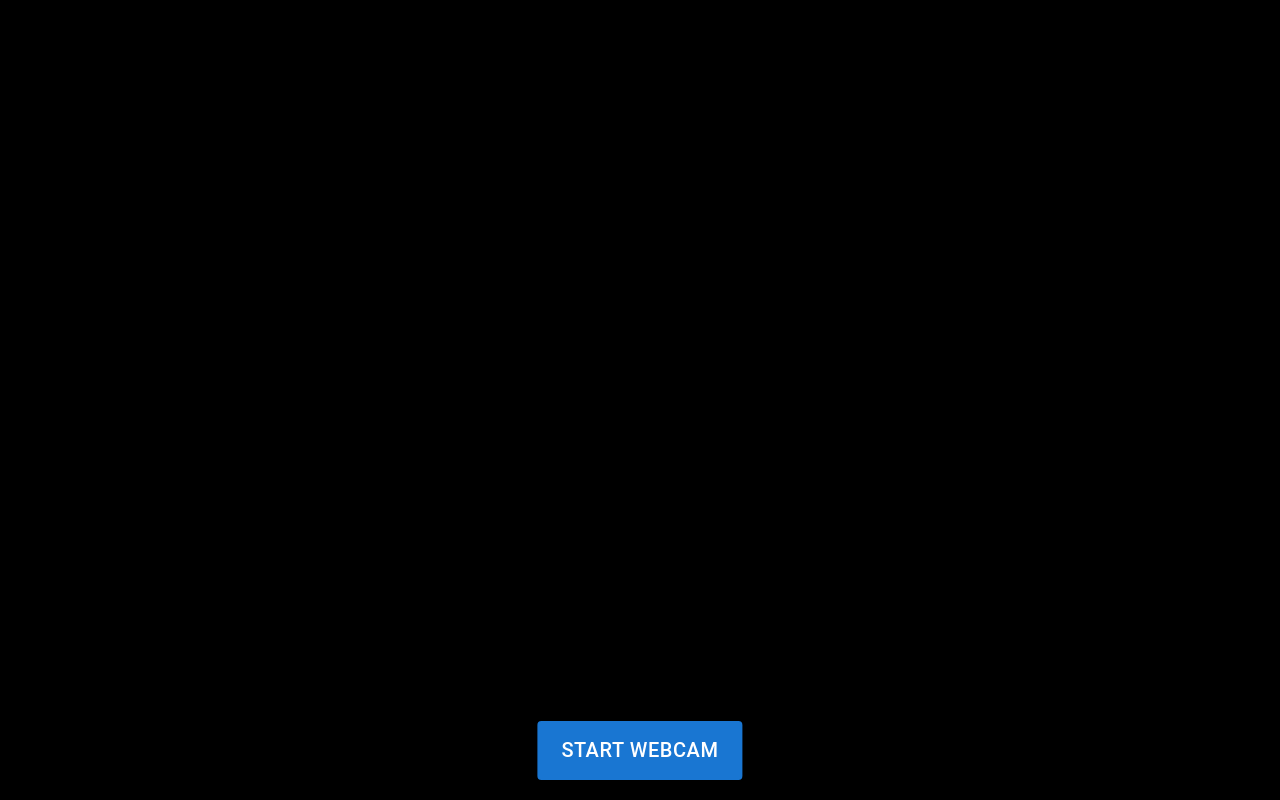
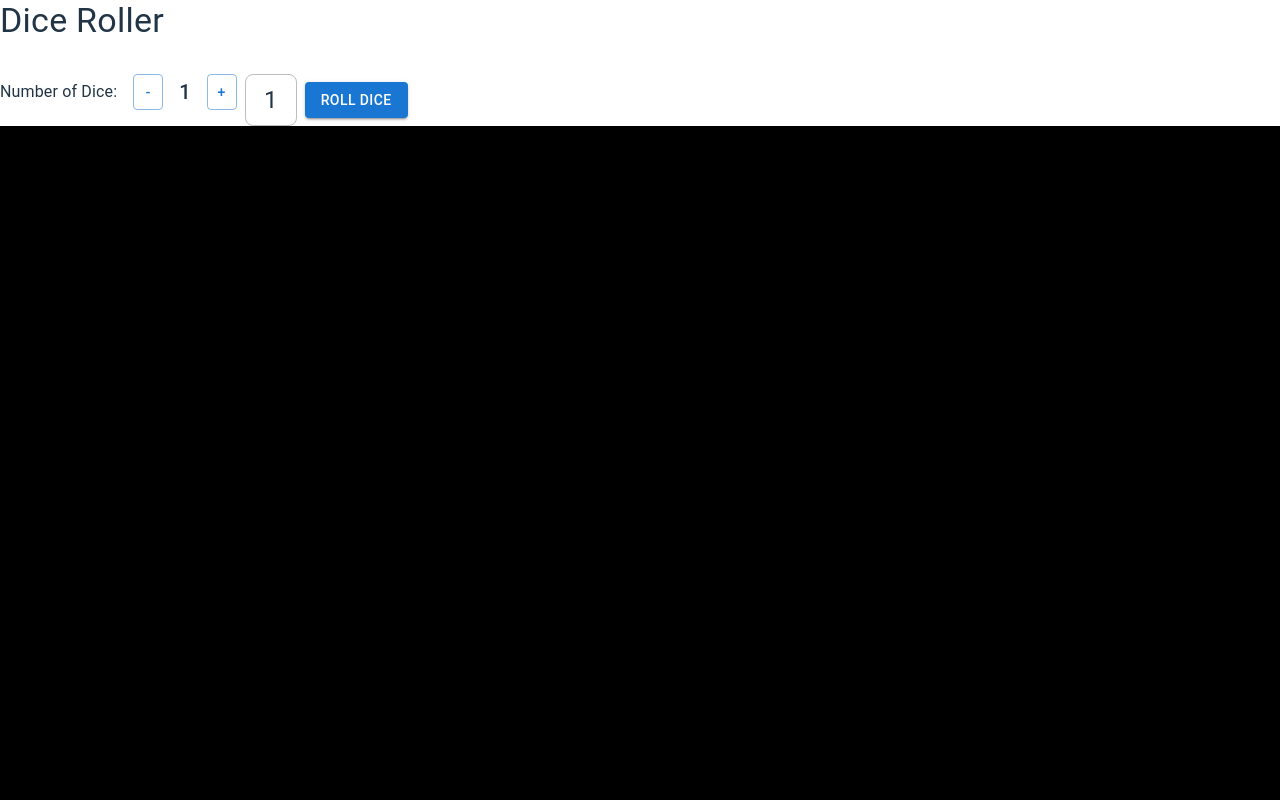
Before and after one commit to pporschen/gamecam, a React (Vite) app: page / in a window 1280 px wide. Built offline with nearby package versions, Linux system fonts and the light colour scheme.

Commit message:
feat: add DiceSection component for dice rolling functionality

```diff
--- a/src/App.tsx
+++ b/src/App.tsx
@@ -1,3 +1,4 @@
+import DiceSection from "./components/DiceSection";
 import WebcamCapture from "./components/WebcamCapture";
 
 const appStyles = {
@@ -9,6 +10,7 @@ const appStyles = {
 function App() {
 	return (
 		<div className="App" style={appStyles}>
+			<DiceSection />
 			<WebcamCapture />
 		</div>
 	);
--- /dev/null
+++ b/src/components/DiceSection.tsx
@@ -0,0 +1,70 @@
+import { Box, Typography, Button } from "@mui/material";
+import { useState } from "react";
+
+const INITIAL_DICE = [1];
+const MIN_NUM_DICE = 1;
+const MAX_NUM_DICE = 6;
+
+const DiceSection = () => {
+	const [dice, setDice] = useState<number[]>(INITIAL_DICE);
+	const numOfDice = dice.length;
+	const createDiceArray = (numOfDice: number) => Array(numOfDice).fill(1);
+
+	const rollDice = () => {
+		const newDice = dice.map(() => Math.floor(Math.random() * 6) + 1);
+		setDice(newDice);
+	};
+
+	const handleDiceIncrease = () => {
+		const newNumOfDice = Math.min(MAX_NUM_DICE, numOfDice + 1);
+		setDice(createDiceArray(newNumOfDice));
+	};
+
+	const handleDiceDecrease = () => {
+		const newNumOfDice = Math.max(MIN_NUM_DICE, numOfDice - 1);
+		setDice(createDiceArray(newNumOfDice));
+	};
+
+	return (
+		<Box>
+			<Typography variant="h4">Dice Roller</Typography>
+			<Box display="flex" alignItems="center" mt={2}>
+				<Typography variant="body1" mr={2}>
+					Number of Dice:
+				</Typography>
+				<Button variant="outlined" onClick={handleDiceDecrease} sx={{ minWidth: "30px", padding: "5px" }}>
+					-
+				</Button>
+				<Typography variant="h6" mx={2}>
+					{numOfDice}
+				</Typography>
+				<Button variant="outlined" onClick={handleDiceIncrease} sx={{ minWidth: "30px", padding: "5px" }}>
+					+
+				</Button>
+				<Box display="flex" justifyContent="center" mt={2}>
+					{dice.map((value, index) => (
+						<Box
+							key={index}
+							width={50}
+							height={50}
+							display="flex"
+							justifyContent="center"
+							alignItems="center"
+							border={1}
+							borderColor="grey.400"
+							borderRadius={2}
+							mx={1}
+						>
+							<Typography variant="h5">{value}</Typography>
+						</Box>
+					))}
+				</Box>
+				<Button variant="contained" color="primary" onClick={rollDice} sx={{ mt: 2 }}>
+					Roll Dice
+				</Button>
+			</Box>
+		</Box>
+	);
+};
+
+export default DiceSection;
```
